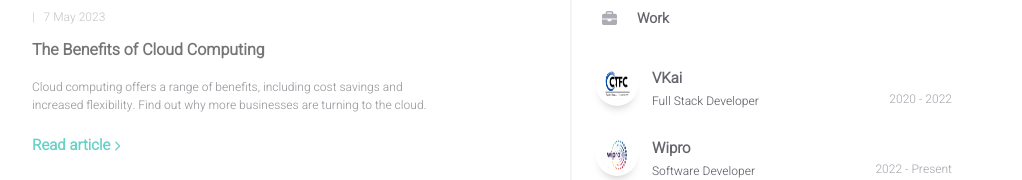
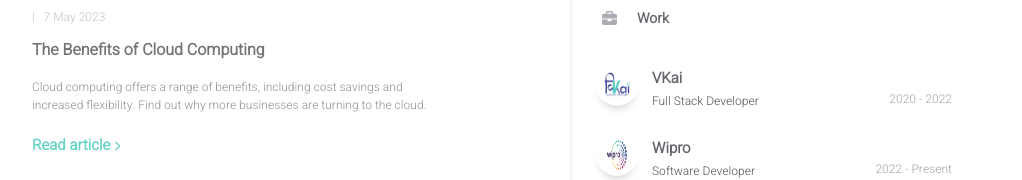
Before and after one commit to aady07/Portfolio_web, a React (Create React App) app: page / in a window 1280 px wide. Shown: the part 1429-1609 px from the top of the page, without its empty margins (108-1130 px from the left). Built offline with nearby package versions, Linux system fonts and the light colour scheme.

Commit message:
Update works.jsx
change in image of vkai

```diff
--- a/src/components/homepage/works.jsx
+++ b/src/components/homepage/works.jsx
@@ -15,7 +15,7 @@ const Works = () => {
 					<div className="works-body">
 						<div className="work">
 							<img
-								src="./CTFC_Logo (1)-1.png"
+								src="./vkai.jpeg"
 								alt="Impact-Infotech"
 								className="work-image"
 							/>
```
